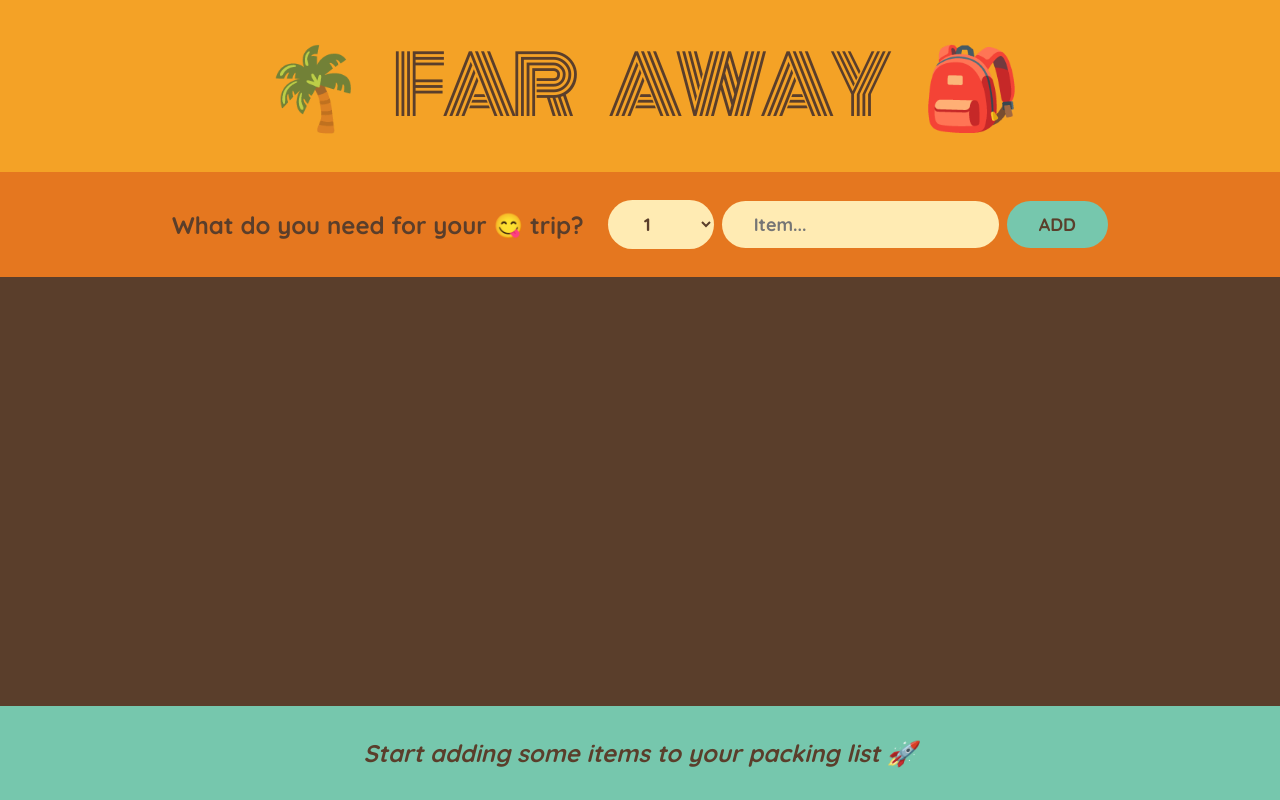
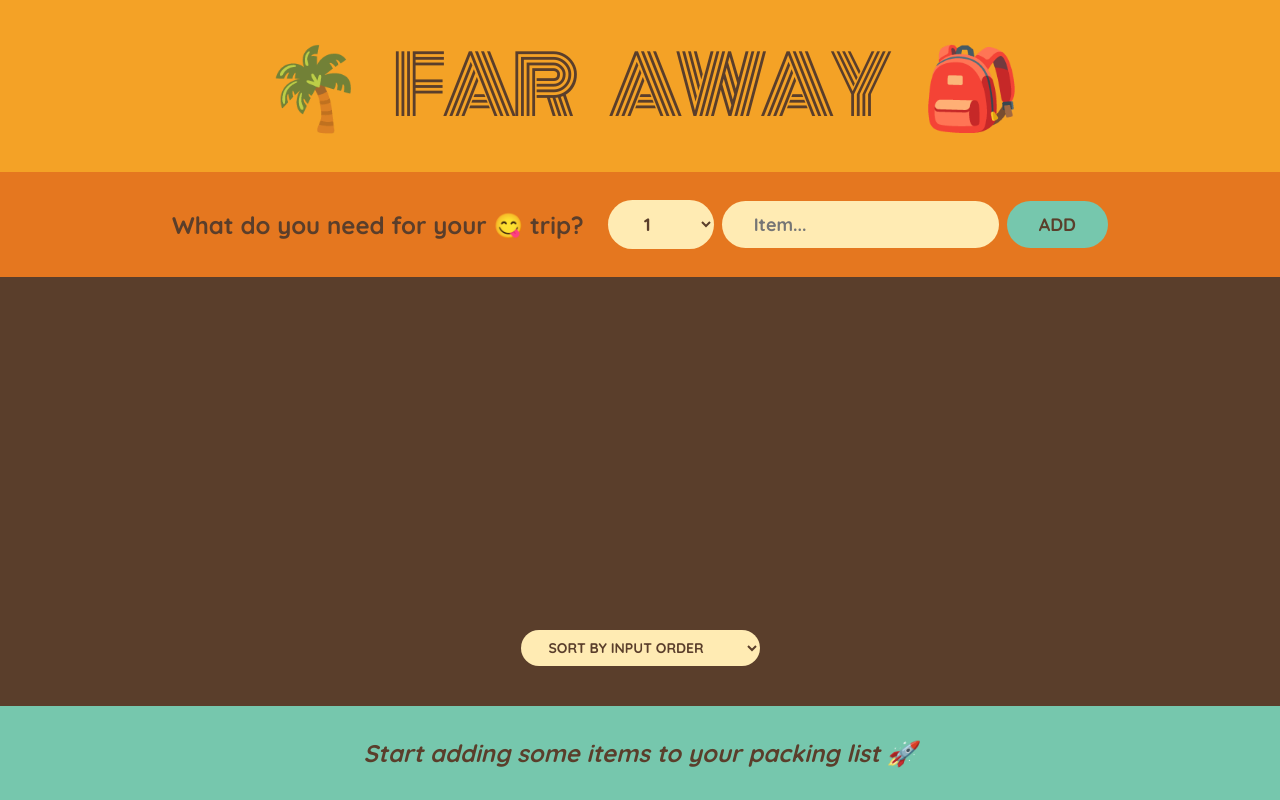
Before and after one commit to rasool-frontdev/todo-travel, a React (Vite) app in the folder starter/: page / in a window 1280 px wide. Built offline with nearby package versions, Linux system fonts and the light colour scheme.

Commit message:
added sort section

```diff
--- a/starter/src/components/ItemList.jsx
+++ b/starter/src/components/ItemList.jsx
@@ -1,10 +1,20 @@
+import { useState } from "react";
 import Item from "./Item";
 
 const ItemList = ({ items, onDeleteItem, onToggleItems }) => {
+  const [sortBy, setSortBy] = useState("input");
+  let sortedItems;
+  if (sortBy === "input") sortedItems = items;
+  if (sortBy === "desc")
+    sortedItems = items.slice().sort((a, b) => a.desc.localeCompare(b.desc));
+  if (sortBy === "packed")
+    sortedItems = items
+      .slice()
+      .sort((a, b) => Number(a.packed) - Number(b.packed));
   return (
     <div className="list">
       <ul>
-        {items.map((item) => (
+        {sortedItems.map((item) => (
           <Item
             key={item.id}
             props={item}
@@ -13,6 +23,14 @@
           />
         ))}
       </ul>
+
+      <div className="actions">
+        <select value={sortBy} onChange={(e) => setSortBy(e.target.value)}>
+          <option value="input">Sort by input order</option>
+          <option value="desc">Sort by description</option>
+          <option value="packed">Sort by packed status</option>
+        </select>
+      </div>
     </div>
   );
 };
--- a/starter/src/components/Stats.jsx
+++ b/starter/src/components/Stats.jsx
@@ -8,7 +8,6 @@
   const numItems = items.length;
   const numPacked = items.filter((item) => item.packed).length;
   const percentage = Math.round((numPacked / numItems) * 100);
-  console.log(numItems);
   return (
     <footer className="stats">
       <em>
```
